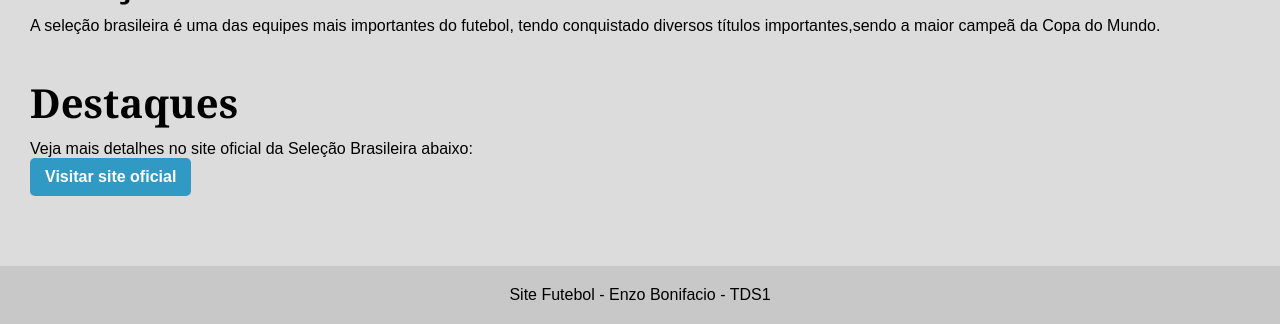
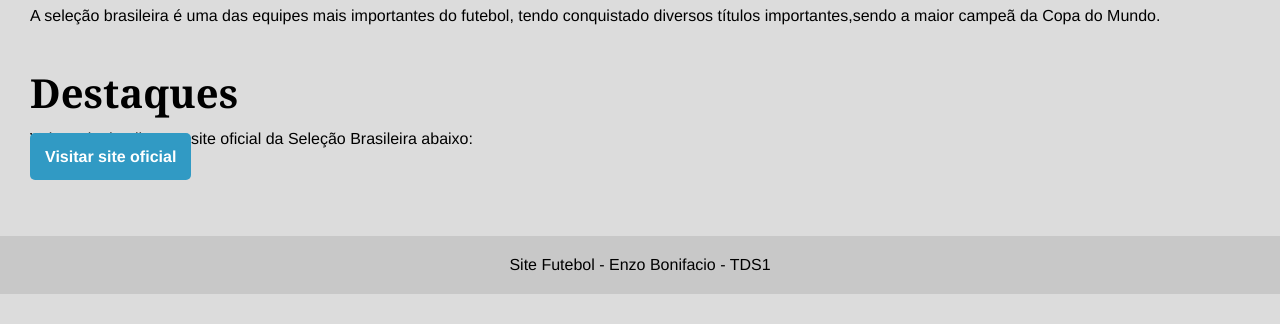
Before and after one commit to enzobonifacio/Links-e-navega-o, a plain HTML site: page index.html in a window 1280 px wide. Shown: the part 777-1101 px from the top of the page. After the commit the page ends 1071 px from the top, so only its background shows below. Drawn offline with Linux system fonts and the light colour scheme.

Commit message:
mudança no css 2.0

```diff
--- a/css/style.css
+++ b/css/style.css
@@ -5,7 +5,7 @@
 }
 
 body {
-    font-family: 'Arial', 'Franklin Gothic Medium', sans-serif;
+    font-family: 'Franklin Gothic Medium', 'Arial', sans-serif;
     background-color: gainsboro;
 }
 
@@ -112,12 +112,11 @@ main {
 a {
     color: white;
     background-color: #319ac4;
-    padding: 10px 15px;
+    padding: 15px;
     font-weight: bold;
     text-decoration: none;
-    display: inline-block;
     border-radius: 5px;
-    transition: 0.3s;
+
 }
 
 a:hover {
```
